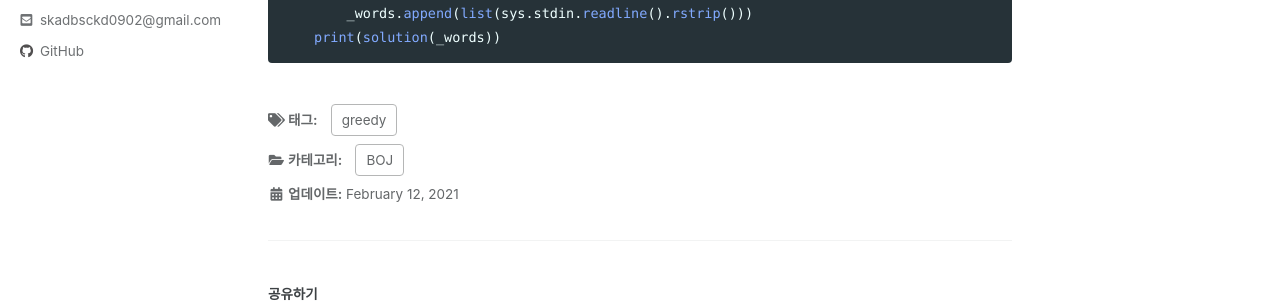
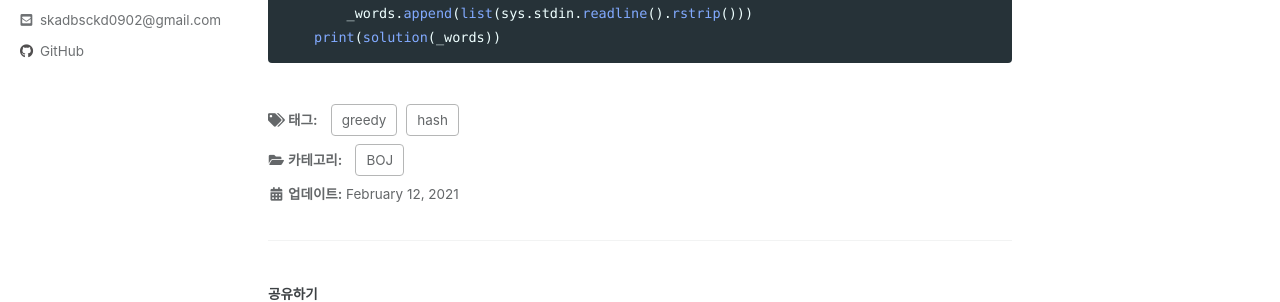
Before and after one commit to Akgop/Akgop.github.io, a Jekyll site: the page built from _posts/2021-02-12-BOJ1336.md, in a window 1280 px wide and 900 px high, scrolled down 1342 px. Shown: the part 148-450 px from the top of the window. Built offline with Jekyll 4.4.1, drawn with Linux system fonts in a browser that asks for light colours; cached includes are drawn as plain includes.

Commit message:
Added new tag "hash"

```diff
--- a/_posts/2021-02-12-BOJ1336.md
+++ b/_posts/2021-02-12-BOJ1336.md
@@ -4,6 +4,7 @@ categories:
   - BOJ
 tags:
   - greedy
+  - hash
 toc: true
 ---
 
```
